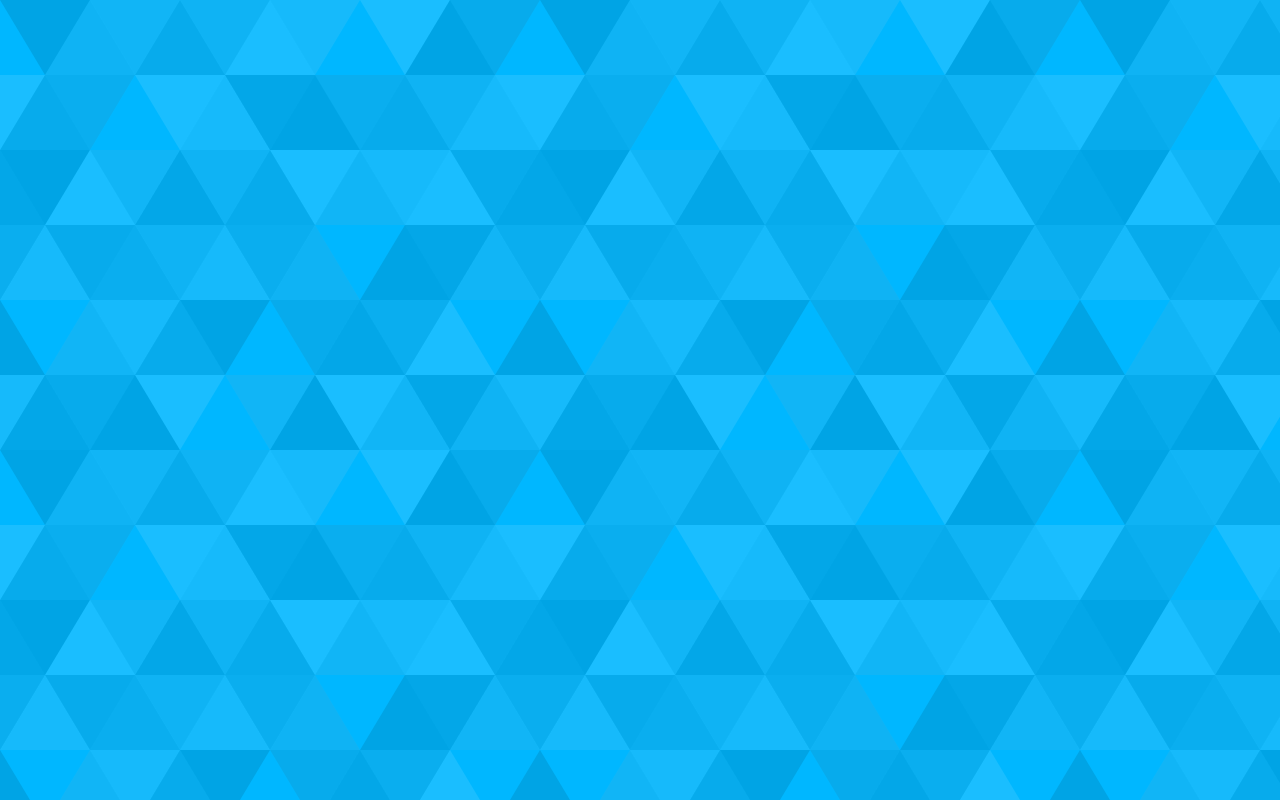
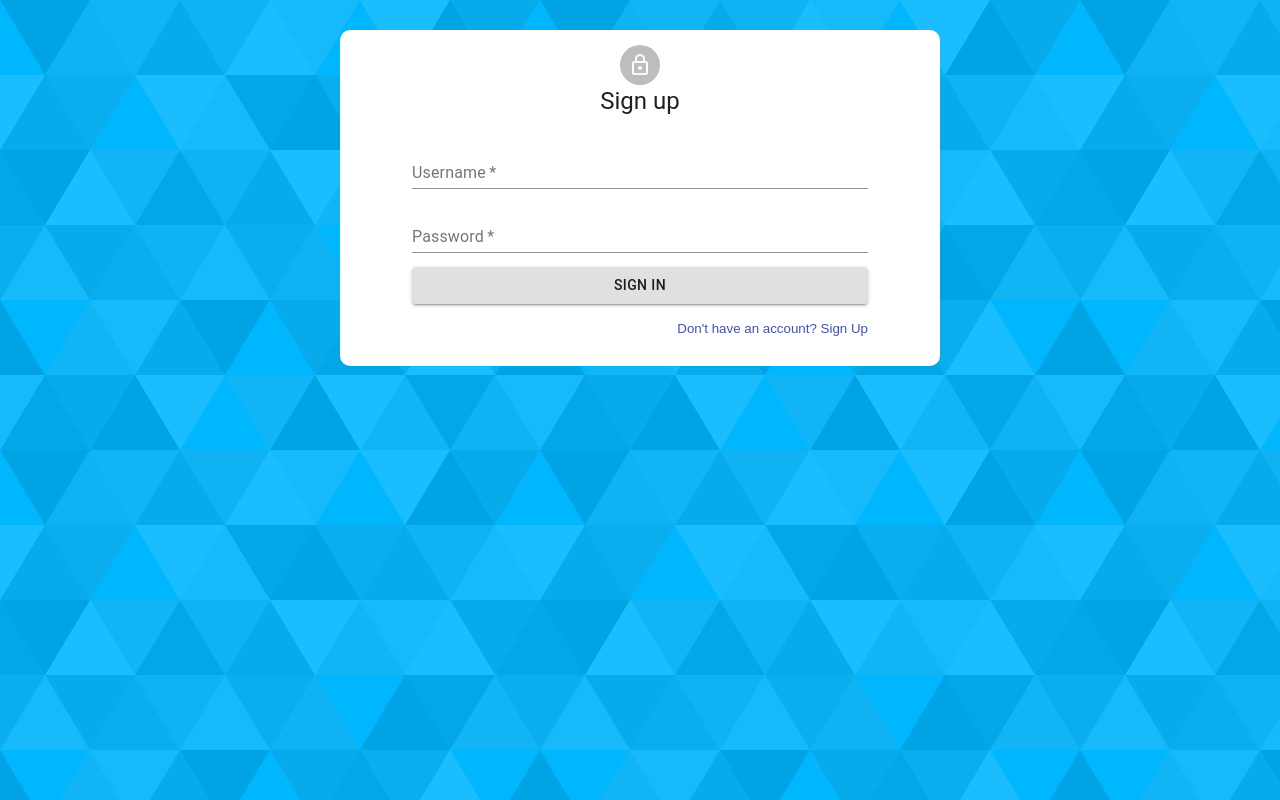
Before and after one commit to plechipt/memories-app-mern, a React (Create React App) app in the folder client/: page /login in a window 1280 px wide. Before the commit this address had no page. Built offline with nearby package versions, Linux system fonts and the light colour scheme.

Commit message:
Created Login component

```diff
--- a/client/src/App.js
+++ b/client/src/App.js
@@ -1,15 +1,17 @@
 import React from "react";
-import { Container, AppBar, Typography, Grow, Grid } from "@material-ui/core";
-import { Route, Routes, Navigate } from "react-router-dom";
+import { Container } from "@material-ui/core";
+import { Route, Routes } from "react-router-dom";
 
 import Home from "./components/Home/Home";
-import Register from "./components/Authentication/Register";
+import Login from "./components/Authentication/Login";
+import Register from "./components/Authorization/Register";
 
 function App() {
   return (
     <Container maxWidth="xl">
       <Routes>
         <Route path="/" exact element={<Home />} />
+        <Route path="/login" exact element={<Login />} />
         <Route path="/register" exact element={<Register />} />
       </Routes>
     </Container>
--- /dev/null
+++ b/client/src/components/Authentication/Login.js
@@ -0,0 +1,89 @@
+import React from "react";
+import { useNavigate } from "react-router-dom";
+import {
+  CssBaseline,
+  Container,
+  Avatar,
+  Button,
+  Link,
+  TextField,
+  Grid,
+  Box,
+  Typography,
+} from "@material-ui/core";
+
+import LockOutlinedIcon from "@material-ui/icons/LockOutlined";
+import useStyles from "./styles";
+
+export default function Login() {
+  const classes = useStyles();
+  const navigate = useNavigate();
+
+  const handleSubmit = (event) => {
+    event.preventDefault();
+    const data = new FormData(event.currentTarget);
+    console.log({
+      email: data.get("email"),
+      password: data.get("password"),
+    });
+  };
+
+  return (
+    <Container className={classes.mainContainer} component="main" maxWidth="sm">
+      <CssBaseline />
+      <Box
+        sx={{
+          marginTop: 8,
+          display: "flex",
+          flexDirection: "column",
+          alignItems: "center",
+        }}
+      >
+        <Avatar sx={{ m: 1, bgcolor: "secondary.main" }}>
+          <LockOutlinedIcon />
+        </Avatar>
+        <Typography component="h1" variant="h5">
+          Sign up
+        </Typography>
+        <Box component="form" noValidate onSubmit={handleSubmit} sx={{ mt: 3 }}>
+          <Grid container spacing={2}>
+            <Grid item xs={12}>
+              <TextField required fullWidth label="Username" name="username" />
+            </Grid>
+            <Grid item xs={12}>
+              <TextField
+                required
+                fullWidth
+                label="Password"
+                name="password"
+                type="password"
+                autoComplete="new-password"
+              />
+            </Grid>
+          </Grid>
+
+          <Button
+            className={classes.submitButton}
+            type="submit"
+            fullWidth
+            variant="contained"
+            sx={{ mt: 3, mb: 2 }}
+          >
+            Sign In
+          </Button>
+          <Grid
+            className={classes.bottomText}
+            container
+            justifyContent="flex-end"
+          >
+            <Grid item>
+              <Link component="button" onClick={() => navigate("/register")}>
+                Don't have an account? Sign Up
+              </Link>
+            </Grid>
+          </Grid>
+        </Box>
+      </Box>
+    </Container>
+  );
+}
--- a/client/src/components/Authentication/Register.js
+++ b/client/src/components/Authorization/Register.js
@@ -1,12 +1,11 @@
 import React from "react";
+import { useNavigate } from "react-router-dom";
 import {
   CssBaseline,
   Container,
   Avatar,
   Button,
   TextField,
-  FormControlLabel,
-  Checkbox,
   Link,
   Grid,
   Box,
@@ -16,8 +15,9 @@ import {
 import LockOutlinedIcon from "@material-ui/icons/LockOutlined";
 import useStyles from "./styles";
 
-export default function SignUp() {
+export default function Register() {
   const classes = useStyles();
+  const navigate = useNavigate();
 
   const handleSubmit = (event) => {
     event.preventDefault();
@@ -47,49 +47,31 @@ export default function SignUp() {
         </Typography>
         <Box component="form" noValidate onSubmit={handleSubmit} sx={{ mt: 3 }}>
           <Grid container spacing={2}>
-            <Grid item xs={12} sm={6}>
-              <TextField
-                autoComplete="given-name"
-                name="firstName"
-                required
-                fullWidth
-                id="firstName"
-                label="First Name"
-                autoFocus
-              />
+            <Grid item xs={12}>
+              <TextField required fullWidth label="Username" name="username" />
             </Grid>
-            <Grid item xs={12} sm={6}>
+            <Grid item xs={12}>
               <TextField
                 required
                 fullWidth
-                id="lastName"
-                label="Last Name"
-                name="lastName"
-                autoComplete="family-name"
+                label="Password"
+                name="password"
+                type="password"
+                autoComplete="new-password"
               />
             </Grid>
             <Grid item xs={12}>
               <TextField
                 required
                 fullWidth
-                id="email"
-                label="Email Address"
-                name="email"
-                autoComplete="email"
-              />
-            </Grid>
-            <Grid item xs={12}>
-              <TextField
-                required
-                fullWidth
+                label="Confirm Password"
                 name="password"
-                label="Password"
                 type="password"
-                id="password"
                 autoComplete="new-password"
               />
             </Grid>
           </Grid>
+
           <Button
             className={classes.submitButton}
             type="submit"
@@ -105,7 +87,7 @@ export default function SignUp() {
             justifyContent="flex-end"
           >
             <Grid item>
-              <Link href="#" variant="body2">
+              <Link component="button" onClick={() => navigate("/login")}>
                 Already have an account? Sign in
               </Link>
             </Grid>
--- /dev/null
+++ b/client/src/components/Authorization/styles.js
@@ -0,0 +1,16 @@
+import { makeStyles } from "@material-ui/core/styles";
+
+export default makeStyles((theme) => ({
+  mainContainer: {
+    marginTop: "30px",
+    padding: "0.5em 2em 2em 2em",
+    backgroundColor: "white",
+    borderRadius: "10px",
+  },
+  submitButton: {
+    marginTop: "1em",
+  },
+  bottomText: {
+    marginTop: "1em",
+  },
+}));
```
